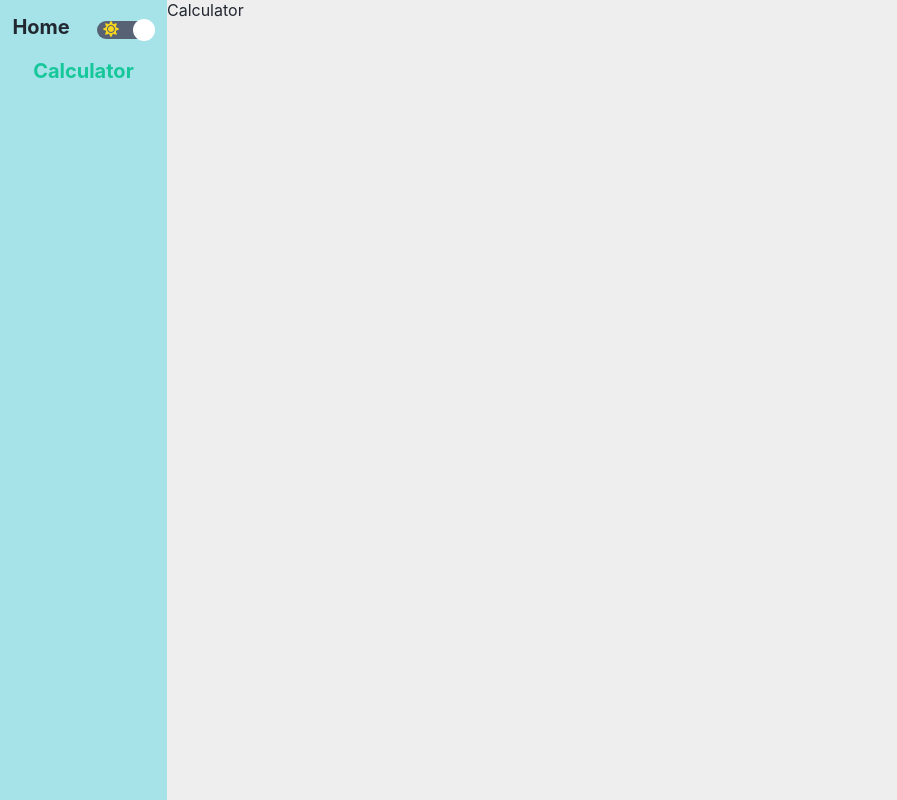
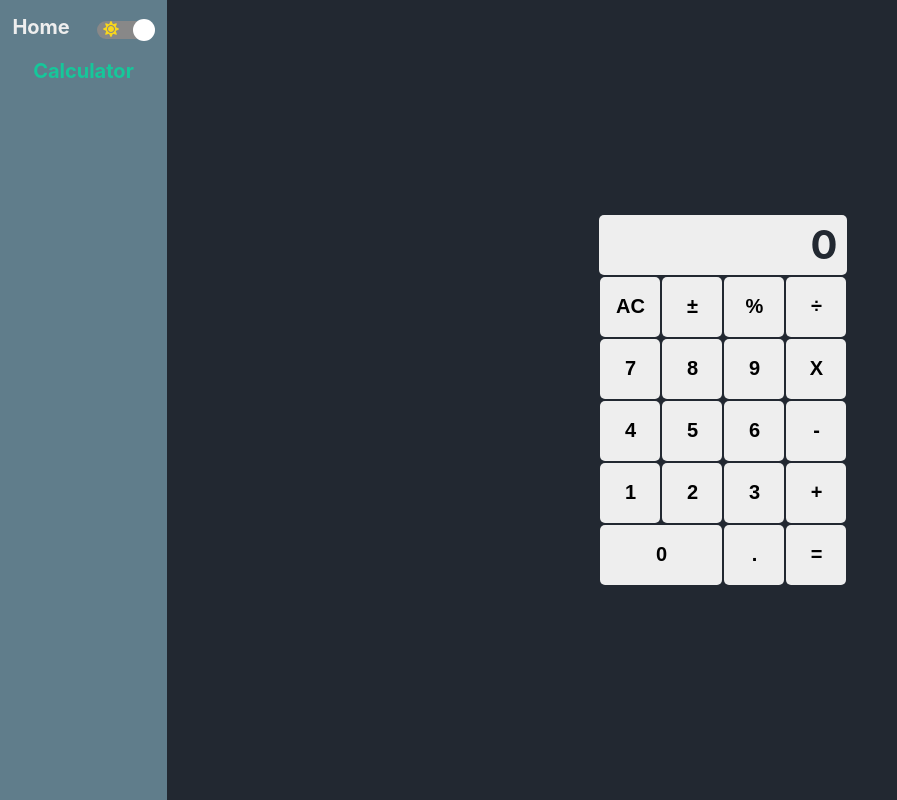
Before and after one commit to mattie43/PersonalCodeSnippets, a React (Create React App) app: page /calculator in a window 1280 px wide. Shown: the whole page, without its empty margins (0-897 px from the left). Built offline with nearby package versions, Linux system fonts and the light colour scheme.

Commit message:
calculator set up visually, need to change colors on light/dark

```diff
--- a/src/App.js
+++ b/src/App.js
@@ -1,6 +1,6 @@
 import { useState } from "react";
 import styled from "styled-components";
-import { Route, Switch } from "react-router-dom";
+import { Route } from "react-router-dom";
 
 import Navbar from "./components/Navbar";
 import Home from "./components/Home";
@@ -21,6 +21,6 @@ const Container = styled.div`
   display: flex;
   min-height: 100vh;
   min-width: 100%;
-  color: ${(p) => (p.darkMode ? "#222831" : "#eee")};
-  background-color: ${(p) => (p.darkMode ? "#eee" : "#222831")};
+  color: ${(p) => (p.darkMode ? "#eee" : "#222831")};
+  background-color: ${(p) => (p.darkMode ? "#222831" : "#eee")};
 `;
--- a/src/components/Calculator.js
+++ b/src/components/Calculator.js
@@ -1,10 +1,80 @@
+import { useState } from "react";
 import styled from "styled-components";
 
-export default function Home() {
-  return <Container>Calculator</Container>;
+export default function Calculator() {
+  const [value, setValue] = useState("0");
+  return (
+    <Container>
+      <Body>
+        <label>{value}</label>
+        <button>AC</button>
+        <button>±</button>
+        <button>%</button>
+        <button>÷</button>
+        <button onClick={() => setValue("7")}>7</button>
+        <button>8</button>
+        <button>9</button>
+        <button>X</button>
+        <button>4</button>
+        <button>5</button>
+        <button>6</button>
+        <button>-</button>
+        <button>1</button>
+        <button>2</button>
+        <button>3</button>
+        <button>+</button>
+        <button id="calc-0">0</button>
+        <button>.</button>
+        <button>=</button>
+      </Body>
+    </Container>
+  );
 }
 const Container = styled.div`
   display: flex;
   background-color: inherit;
   width: 100%;
+  align-items: center;
+  justify-content: center;
 `;
+
+const Body = styled.div`
+  display: flex;
+  flex-wrap: wrap;
+  width: 248px;
+  & label {
+    display: flex;
+    background-color: #eee;
+    width: 248px;
+    height: 60px;
+    border-radius: 5px;
+    margin-bottom: 1px;
+    font-size: 40px;
+    font-weight: bold;
+    color: #222831;
+    justify-content: flex-end;
+    align-items: center;
+    padding: 10px;
+  }
+  & button {
+    display: flex;
+    border-radius: 5px;
+    outline: none;
+    border: none;
+    font-size: 20px;
+    font-weight: bold;
+    height: 60px;
+    width: 60px;
+    background-color: #eee;
+    margin: 1px;
+    align-items: center;
+    justify-content: center;
+    :hover {
+      background-color: #c9c9c9;
+      cursor: pointer;
+    }
+  }
+  & #calc-0 {
+    width: 122px;
+  }
+`;
--- a/src/components/Home.js
+++ b/src/components/Home.js
@@ -19,5 +19,7 @@ const Container = styled.div`
 `;
 
 const Body = styled.p`
-  font-size: 20px;
+  font-size: 30px;
+  padding: 5vw;
+  text-align: justify;
 `;
--- a/src/components/Navbar.js
+++ b/src/components/Navbar.js
@@ -3,10 +3,10 @@ import Switch from "react-switch";
 import { NavLink } from "react-router-dom";
 import { FaMoon, FaSun } from "react-icons/fa";
 
-export default function Home(props) {
+export default function Navbar(props) {
   return (
     <Container darkMode={props.darkMode}>
-      <div id="switch-container">
+      <SwitchContainer>
         <NavLink id="home" exact to="/" activeClassName="selected">
           Home
         </NavLink>
@@ -15,11 +15,12 @@ export default function Home(props) {
           handleDiameter={22}
           uncheckedIcon={<FaMoon id="moon-icon" color="#eee" />}
           checkedIcon={<FaSun id="sun-icon" color="#f9d71c" />}
-          onColor="#576375"
+          offColor="#576375"
+          onColor="#888"
           onChange={() => props.setDarkMode(!props.darkMode)}
           checked={props.darkMode}
         />
-      </div>
+      </SwitchContainer>
       <ul>
         <li>
           <NavLink to="/calculator" activeClassName="selected">
@@ -33,7 +34,7 @@ export default function Home(props) {
 const Container = styled.div`
   display: flex;
   flex-direction: column;
-  background-color: ${(p) => (p.darkMode ? "#a6e3e9" : "#607d8b")};
+  background-color: ${(p) => (p.darkMode ? "#607d8b" : "#a6e3e9")};
   width: 15vw;
   & ul {
     list-style: none;
@@ -48,7 +49,7 @@ const Container = styled.div`
     text-decoration: none;
   }
   & .selected {
-    color: #16c79a;
+    color: ${(p) => (p.darkMode ? "#16c79a" : "#F78E69")};
   }
   & #sun-icon {
     margin-left: 6px;
@@ -56,8 +57,9 @@ const Container = styled.div`
   & #moon-icon {
     margin-left: 3px;
   }
-  & #switch-container {
-    /* align-self: flex-end; */
+`;
+
+const SwitchContainer = styled.div`
   display: flex;
   justify-content: space-around;
   margin-top: 10px;
@@ -65,5 +67,4 @@ const Container = styled.div`
   & #home {
     margin-top: 5px;
   }
-  }
 `;
```
Also changed, not shown: src/logo.svg (deleted), 1 other file (tests, documents, lock files or other folders). Lines whose indentation alone changed are shown as unchanged.
